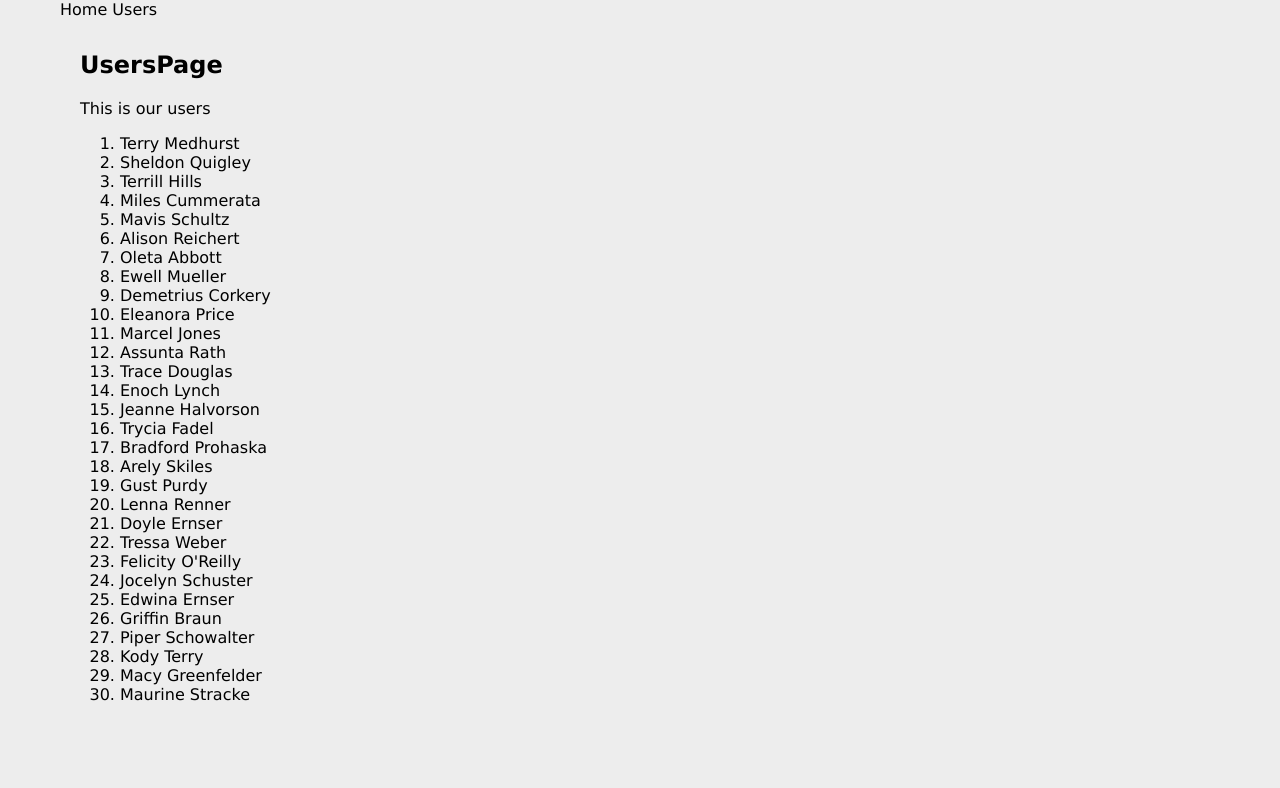
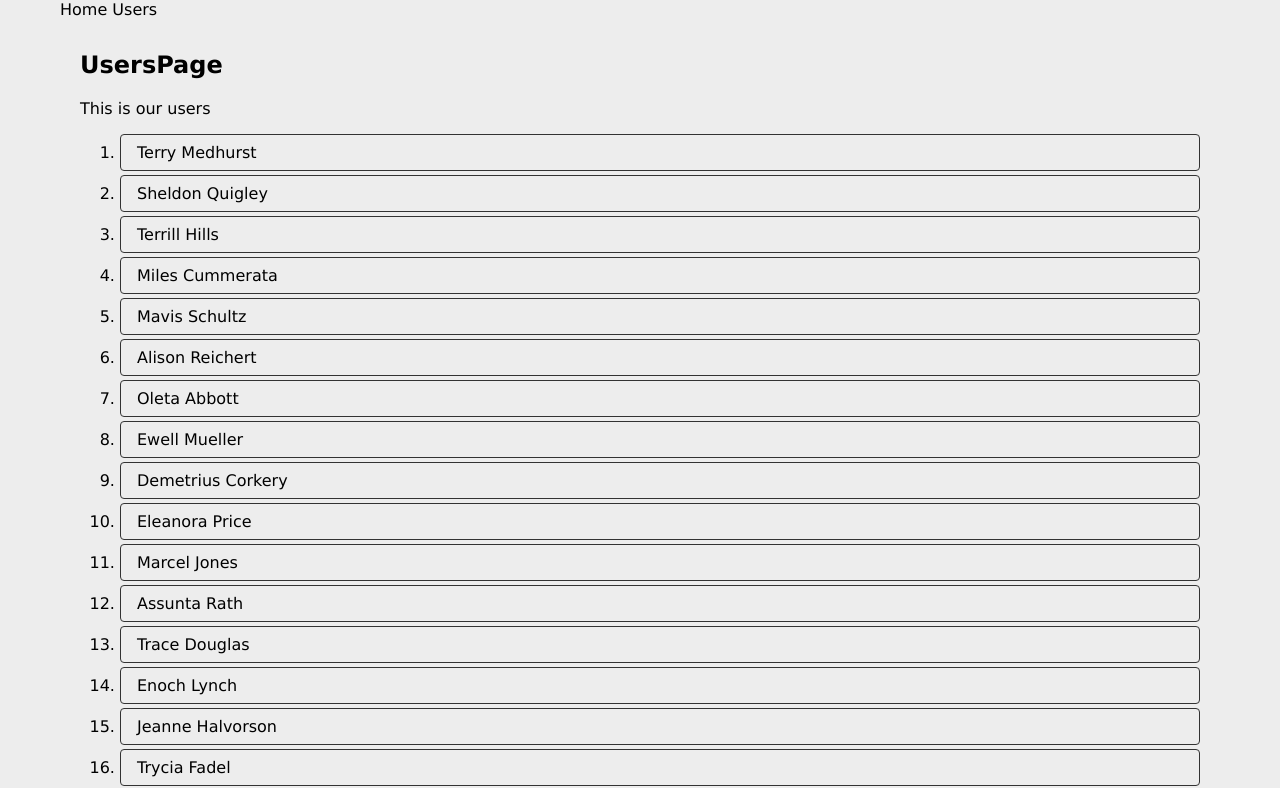
Before and after one commit to urtesala/11_react_router_users_crud, a React (Vite) app: page /users in a window 1280 px wide. Shown: the top 788 px of the page. Built offline with nearby package versions, Linux system fonts and the light colour scheme.

Commit message:
styled link generated

```diff
--- a/src/pages/UsersPage.jsx
+++ b/src/pages/UsersPage.jsx
@@ -1,5 +1,19 @@
 import { useEffect, useState } from 'react';
+import { Link } from 'react-router-dom';
+import styled from 'styled-components';
 import { Section } from '../components/UI.styled';
+
+const UserLink = styled(Link)`
+  padding: 0.5em 1em;
+  border: 1px solid #333;
+  border-radius: 4px;
+  cursor: pointer;
+  display: block;
+  margin-bottom: 4px;
+  &:hover {
+    background-color: #fff;
+  }
+`;
 
 function UsersPage(props) {
   // susikurti usersArr state
@@ -34,7 +48,9 @@ function UsersPage(props) {
         {/* is usersArr pagaminti li elementus su vardu ir pavarde */}
         {usersArr.map((uObj) => (
           <li key={uObj.id}>
-            {uObj.firstName} {uObj.lastName}
+            <UserLink to={'#'}>
+              {uObj.firstName} {uObj.lastName}
+            </UserLink>
           </li>
         ))}
       </ol>
```
